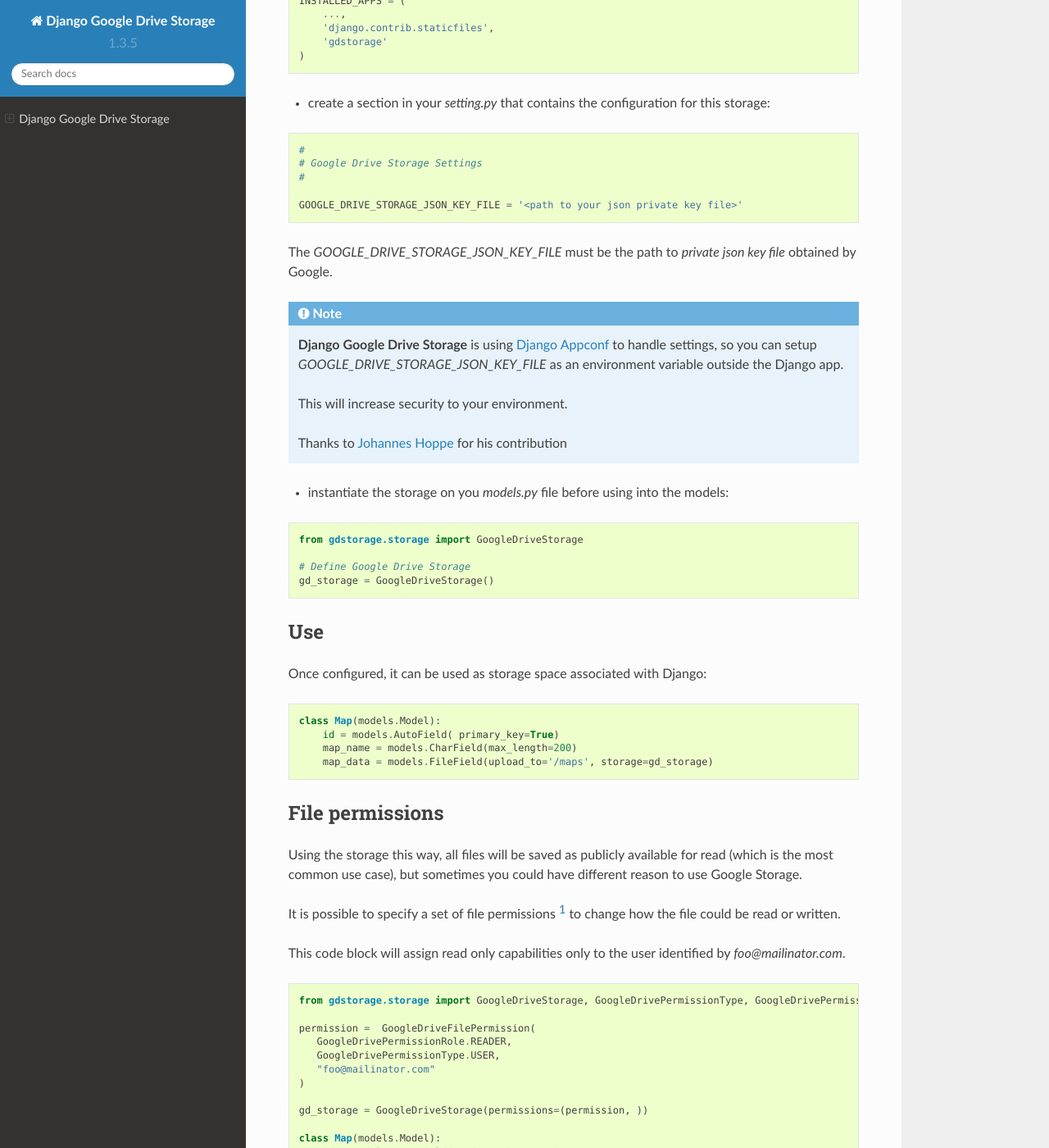
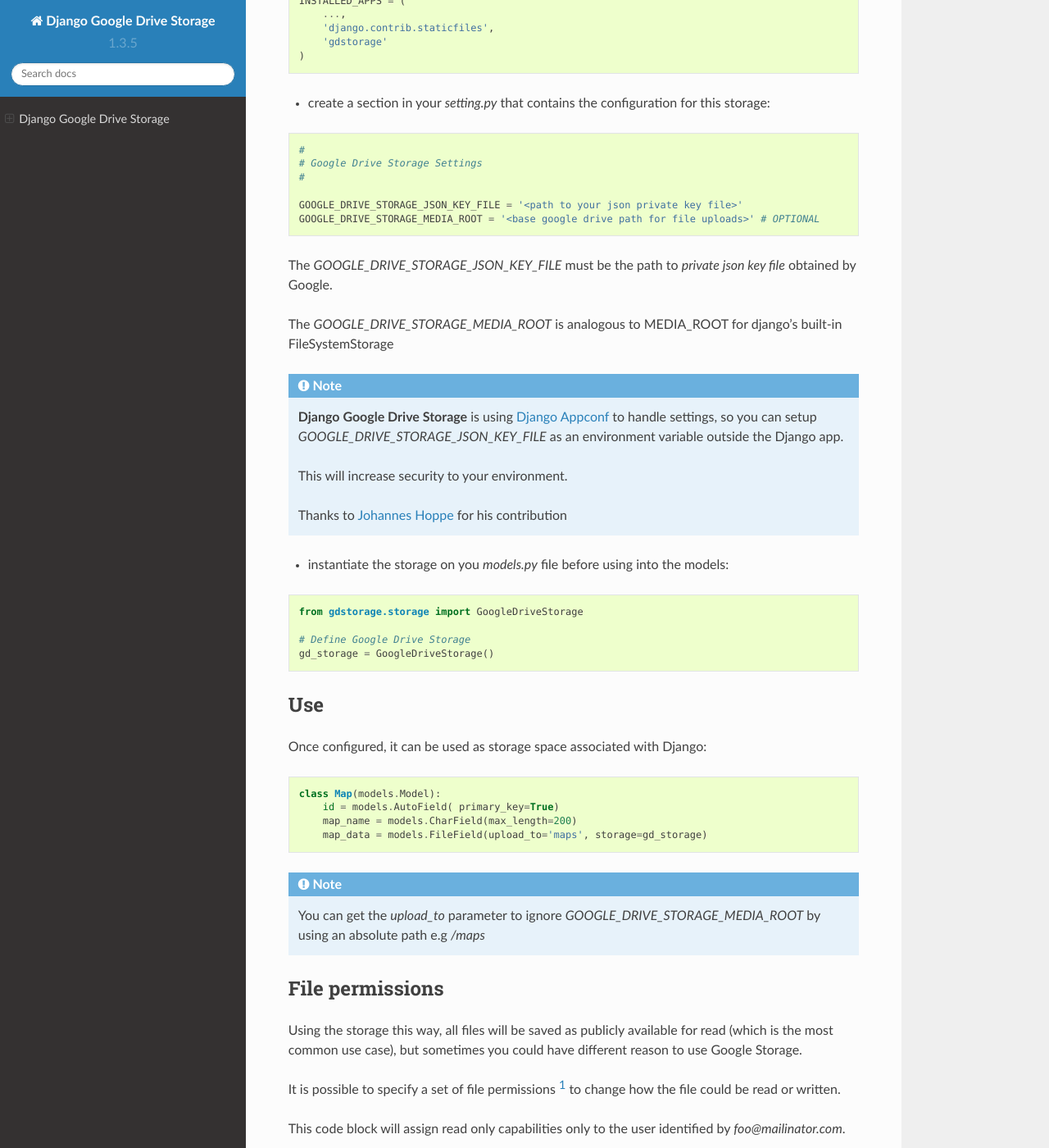
Before and after one commit to torre76/django-googledrive-storage, a Sphinx documentation site: the page built from docs/index.rst, in a window 1280 px wide and 1400 px high, scrolled down 1063 px. Shown: the whole window at 82% size. Built offline with Sphinx 7.4.7 and the Read the Docs theme 2.0.0, drawn with Linux system fonts in a browser that asks for light colours.

Commit message:
Update docs

```diff
--- a/docs/index.rst
+++ b/docs/index.rst
@@ -59,8 +59,11 @@
    #
 
    GOOGLE_DRIVE_STORAGE_JSON_KEY_FILE = '<path to your json private key file>'
+   GOOGLE_DRIVE_STORAGE_MEDIA_ROOT = '<base google drive path for file uploads>' # OPTIONAL
 
 The `GOOGLE_DRIVE_STORAGE_JSON_KEY_FILE` must be the path to *private json key file* obtained by Google.
+
+The `GOOGLE_DRIVE_STORAGE_MEDIA_ROOT` is analogous to MEDIA_ROOT for django’s built-in FileSystemStorage
 
 .. note::
 
@@ -90,7 +93,13 @@
    class Map(models.Model):
        id = models.AutoField( primary_key=True)
        map_name = models.CharField(max_length=200)
-       map_data = models.FileField(upload_to='/maps', storage=gd_storage)
+       map_data = models.FileField(upload_to='maps', storage=gd_storage)
+
+.. note::
+
+    You can get the `upload_to` parameter to ignore `GOOGLE_DRIVE_STORAGE_MEDIA_ROOT` by using an absolute path
+    e.g `/maps`
+
 
 File permissions
 ****************
```
